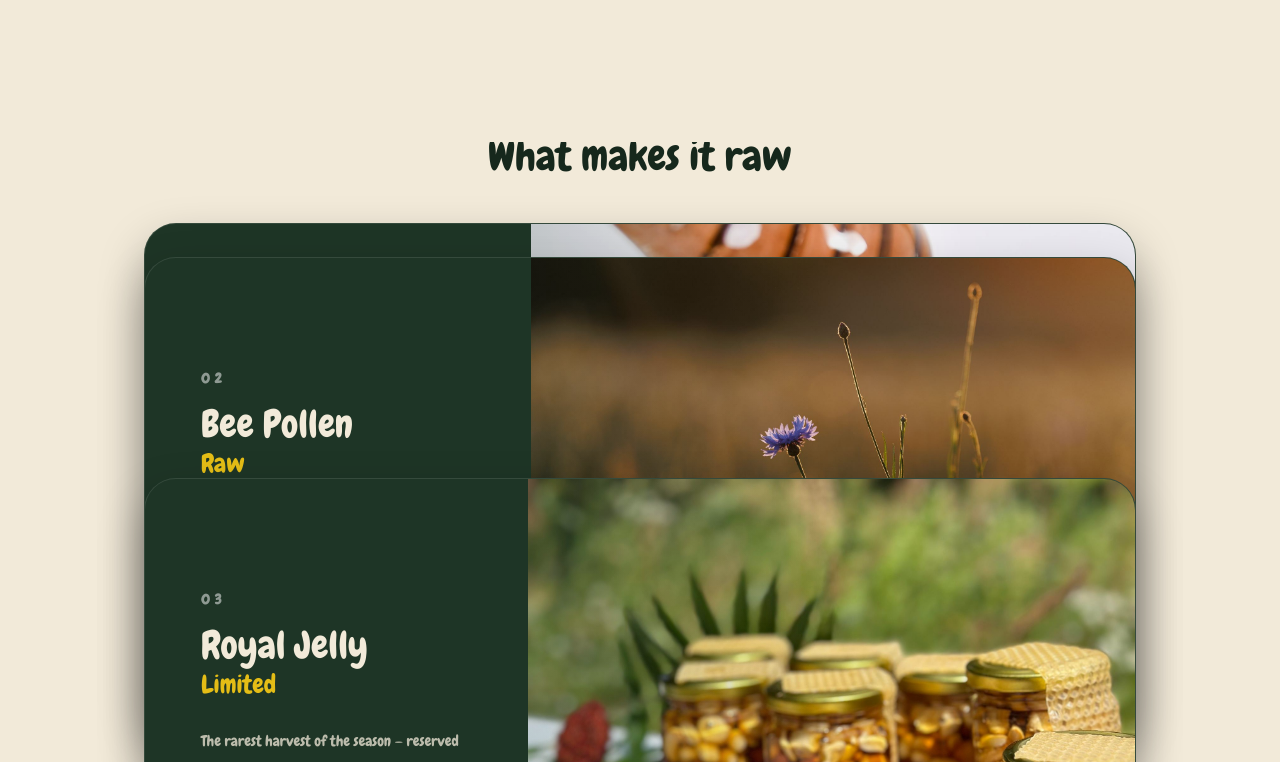
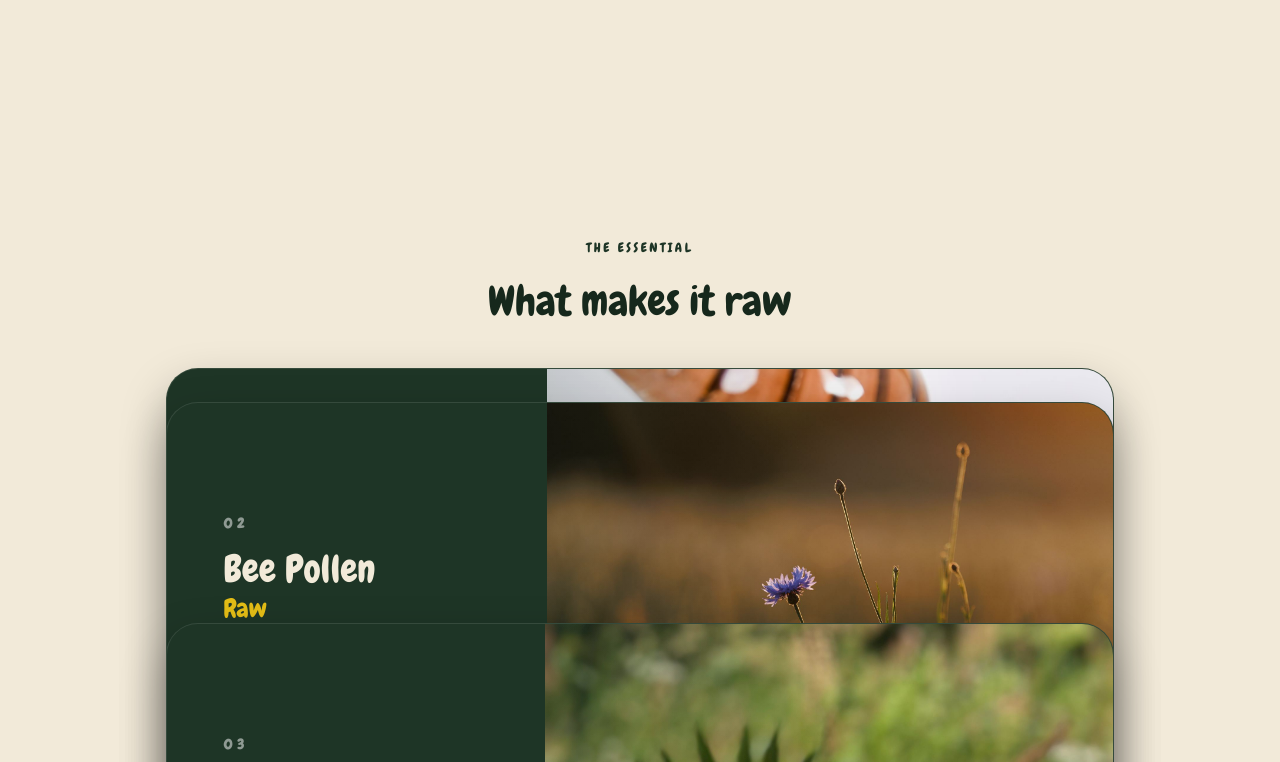
Before and after one commit to Younes-Ali/Raheeq, a React (Vite) app: page / in a window 1280 px wide. Shown: the part 3658-4420 px from the top of the page. Built offline with nearby package versions, Linux system fonts and the light colour scheme; no server answers.

Commit message:
fix bug in Essential.jsx

```diff
--- a/src/sections/Essential.jsx
+++ b/src/sections/Essential.jsx
@@ -16,22 +16,53 @@ export default function Essential() {
       id="essential"
       data-section="essential"
       ref={containerRef}
-      className="relative bg-[var(--beige)]"
+      className="
+        relative
+        bg-[var(--beige)]
+      "
       style={{ height: `${ESSENTIALS.length * 100}vh` }}
     >
       {/* one shared sticky stage — the cards animate inside it */}
-      <div className="sticky top-0 flex h-screen flex-col items-center justify-center overflow-hidden px-5">
-        <div className="mb-9 text-center">
-          <div className="mb-3 text-[13px] tracking-[0.2em] text-[var(--dark-green-soft)]">
+      <div
+        className="
+          sticky top-0 flex flex-col items-center overflow-hidden
+          h-screen w-full
+          px-5 sm:px-8 md:px-12 pt-16 sm:pt-20 md:pt-24
+        "
+      >
+        <div
+          className="
+            mb-9
+            text-center
+          "
+        >
+          <div
+            className="
+              mb-3
+              text-[13px] text-[var(--dark-green-soft)] tracking-[0.2em]
+            "
+          >
             THE ESSENTIAL
           </div>
 
-          <h2 className="display m-0 text-[clamp(1.7rem,3.6vw,2.6rem)] text-[var(--dark-green)]">
+          <h2
+            className="
+              m-0
+              text-[clamp(1.7rem,3.6vw,2.6rem)] text-[var(--dark-green)]
+              display
+            "
+          >
             What makes it raw
           </h2>
         </div>
 
-        <div className="relative h-[360px] w-[80%] py-96">
+        <div
+          className="
+            relative
+            h-[360px] w-[80%]
+            py-96
+          "
+        >
           {ESSENTIALS.map((card, i) => (
             <WalletCard
               key={card.title}
```
